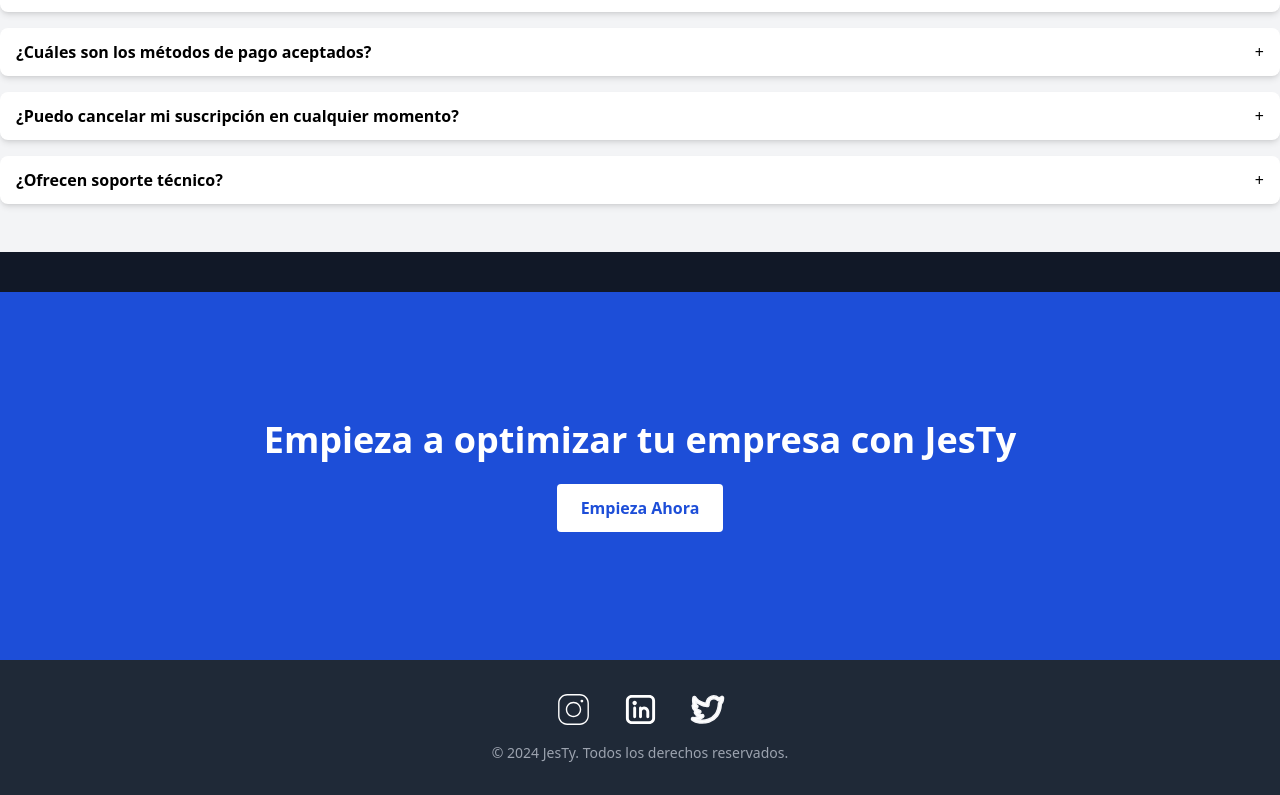
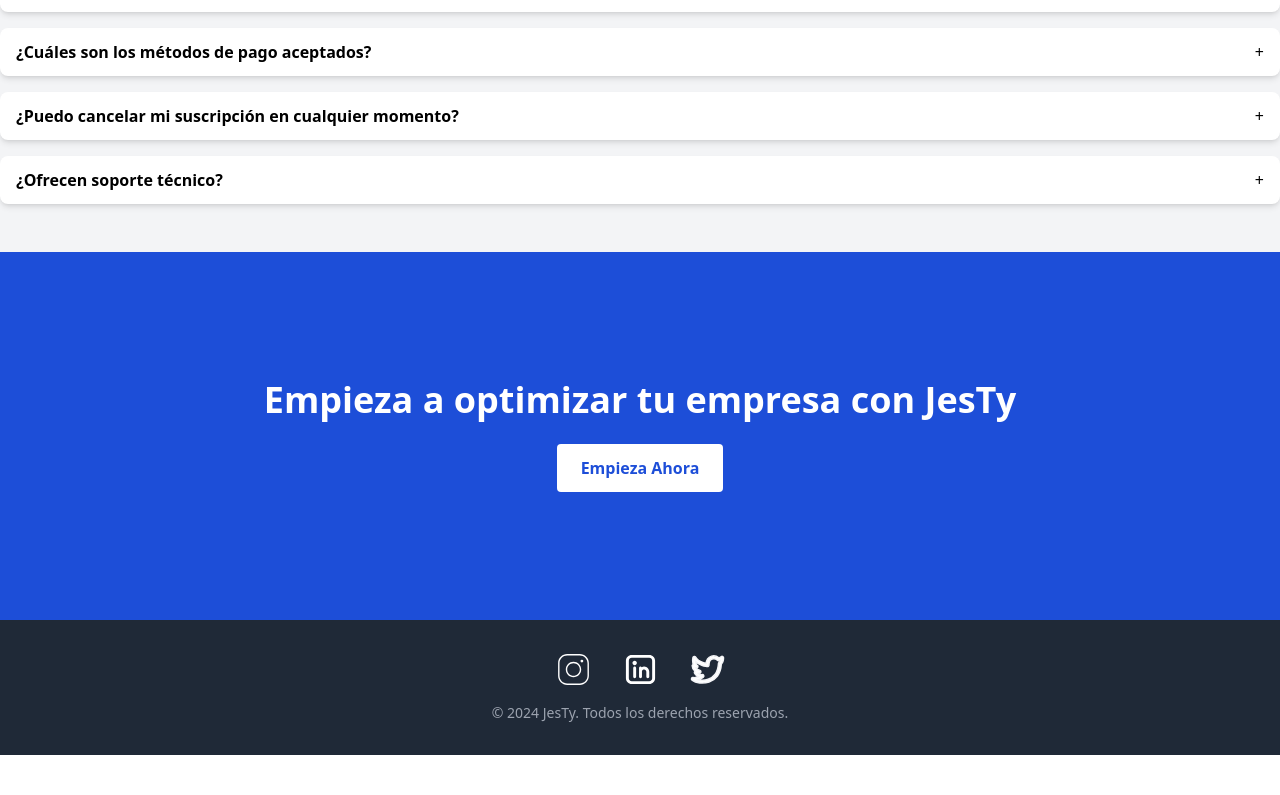
Before and after one commit to 2DAM-202425-PROJECTE/landing-page-joanchorto, a Vue app: page / in a window 1280 px wide. Shown: the part 4804-5599 px from the top of the page. After the commit the page ends 5559 px from the top, so only its background shows below. Built offline with nearby package versions, Linux system fonts and the light colour scheme.

Commit message:
Modificar totes les vistes

```diff
--- a/src/views/HomeView.vue
+++ b/src/views/HomeView.vue
@@ -295,7 +295,7 @@
     </section>
 
     <!-- CTA Final -->
-    <section data-aos="zoom-in" class="bg-blue-700 text-white mt-10 py-32">
+    <section data-aos="zoom-in" class="bg-blue-700 text-white py-32">
       <div class=" mx-auto text-center">
         <h2 class="text-4xl font-bold mb-6">Empieza a optimizar tu empresa con JesTy</h2>
         <button class="bg-white text-blue-700 font-semibold py-3 px-6 rounded">Empieza Ahora</button>
```
